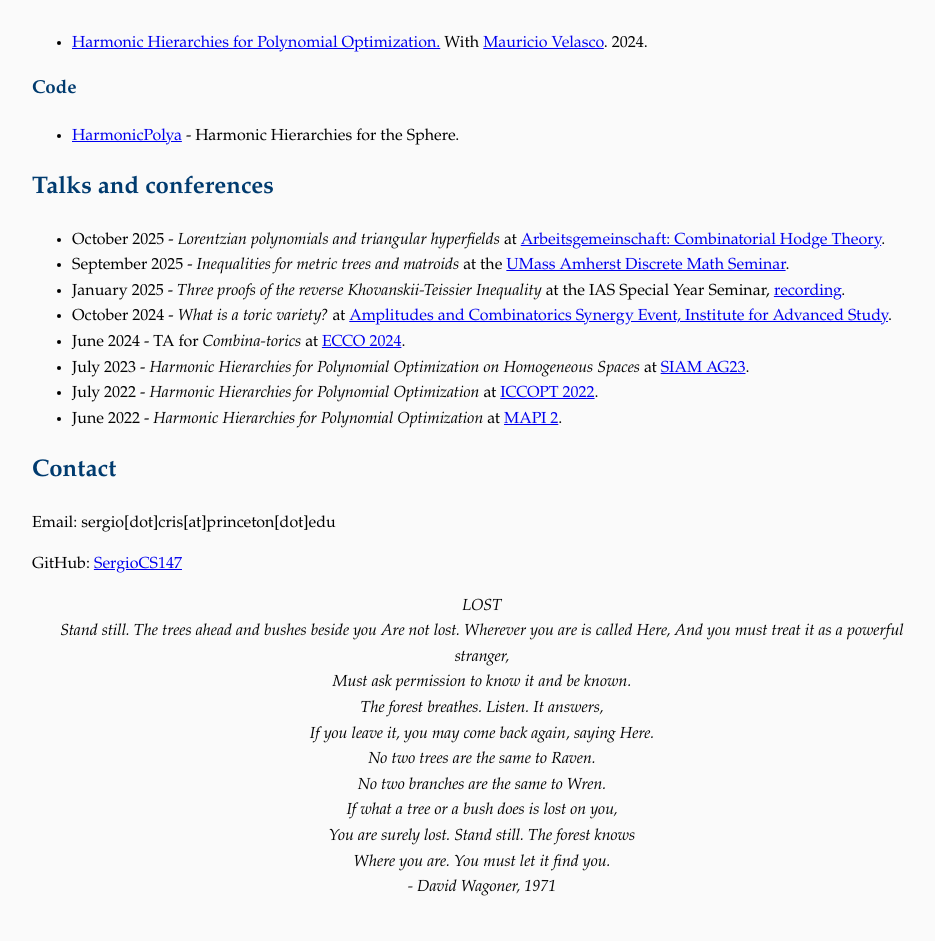
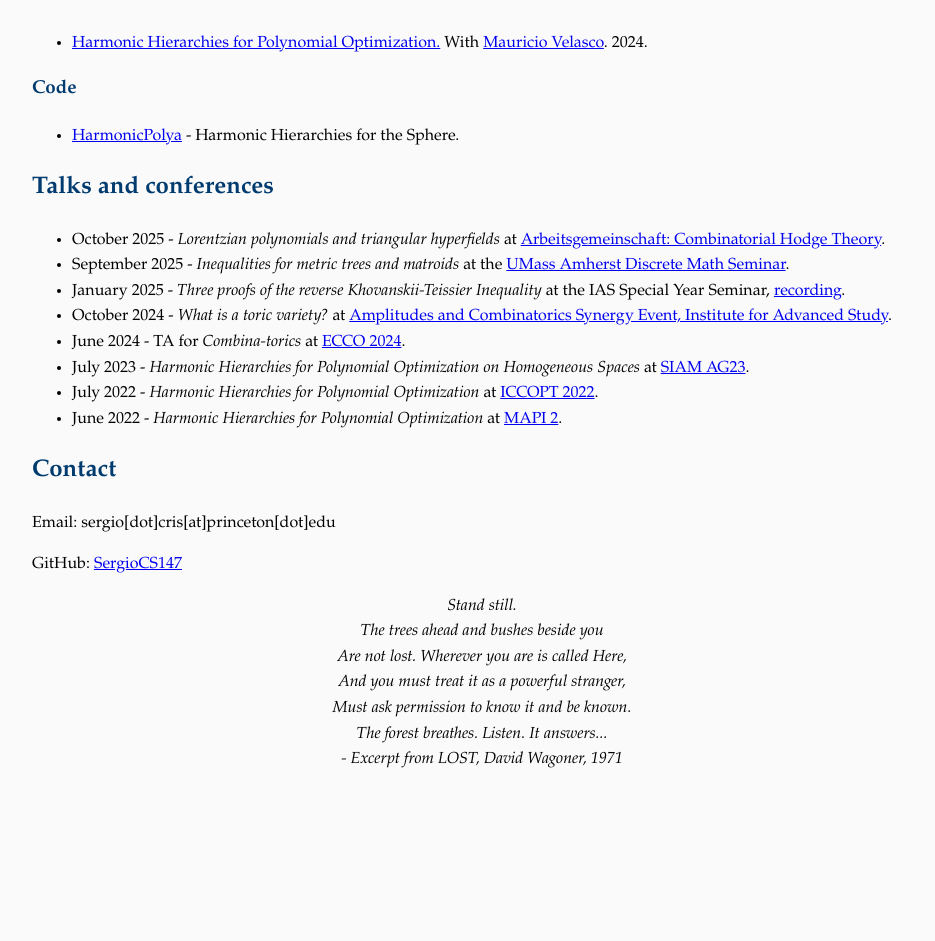
Before and after one commit to SergioCS147/sergiocs147.github.io, a Jekyll site: the page built from index.md, in a window 1280 px wide. Shown: the part 537-1478 px from the top of the page, without its empty margins (158-1093 px from the left). Built offline with Jekyll 4.4.1, drawn with Linux system fonts in a browser that asks for light colours; our own code applies the rules of GitHub Pages for plain Markdown files; after the commit the page ends 1350 px from its top, so only the background shows below that.

Commit message:
Update index.md

```diff
--- a/index.md
+++ b/index.md
@@ -63,15 +63,17 @@ Grassmannians and toric varieties.
 <p> GitHub: <a href="https://github.com/SergioCS147">SergioCS147</a> </p>
 
 <p style="text-align: center; font-style: italic;">
-  LOST <br>
-  Stand still. The trees ahead and bushes beside you Are not lost. Wherever you are is called Here, And you must treat it as a powerful stranger,<br>
-Must ask permission to know it and be known. <br>
-The forest breathes. Listen. It answers, <br>
-If you leave it, you may come back again, saying Here. <br>
-No two trees are the same to Raven. <br>
-No two branches are the same to Wren. <br>
-If what a tree or a bush does is lost on you, <br>
-You are surely lost. Stand still. The forest knows <br>
-Where you are. You must let it find you. <br>
-  - David Wagoner, 1971
+  Stand still. <br>
+  The trees ahead and bushes beside you <br>
+  Are not lost. Wherever you are is called Here, <br>
+  And you must treat it as a powerful stranger,<br>
+  Must ask permission to know it and be known. <br>
+  The forest breathes. Listen. It answers... <br>
+  <!--If you leave it, you may come back again, saying Here. <br>
+  No two trees are the same to Raven. <br>
+  No two branches are the same to Wren. <br>
+  If what a tree or a bush does is lost on you, <br>
+  You are surely lost. Stand still. The forest knows <br>
+  Where you are. You must let it find you. <br>-->
+  - Excerpt from LOST, David Wagoner, 1971
 </p>
```
